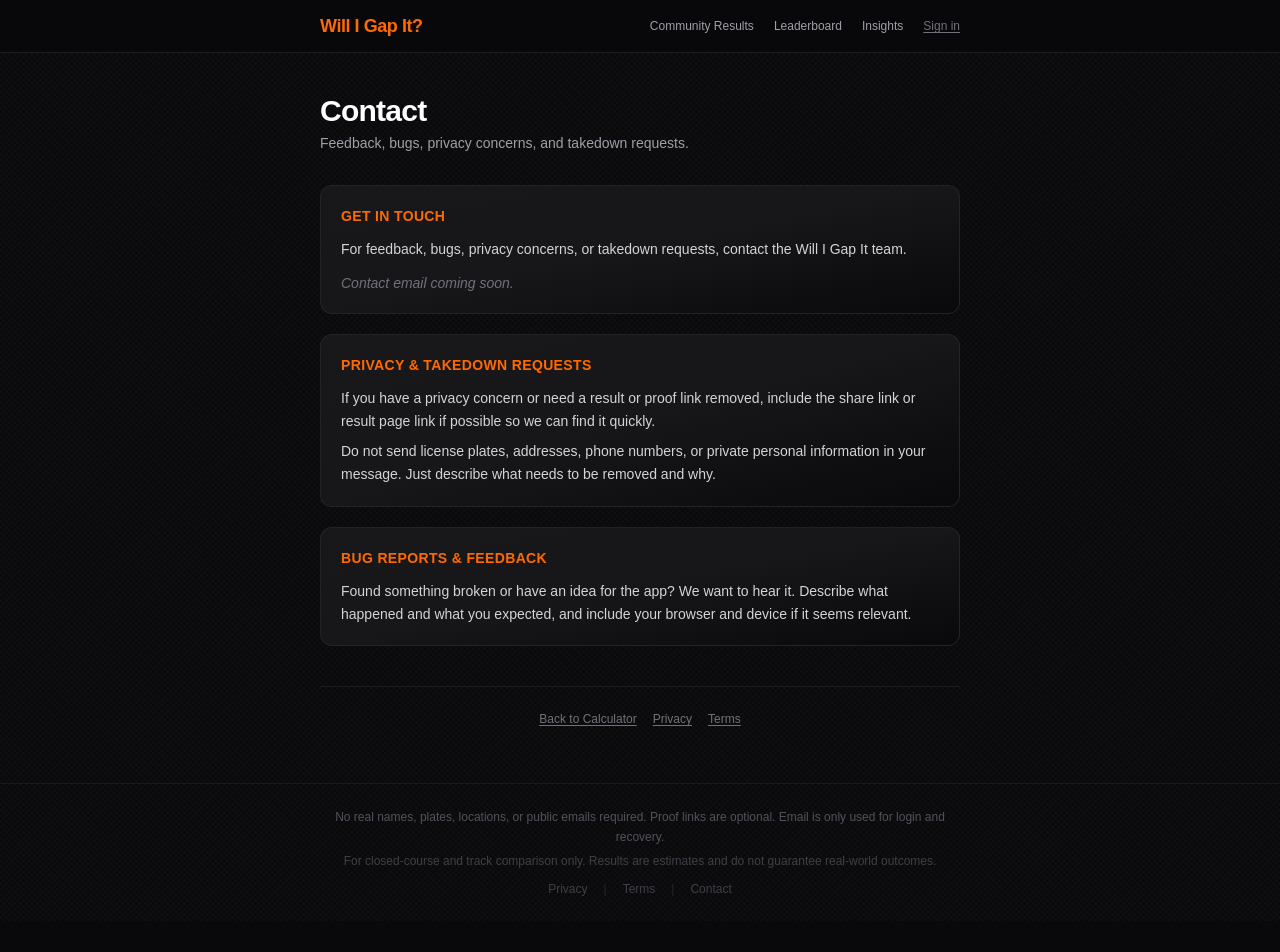
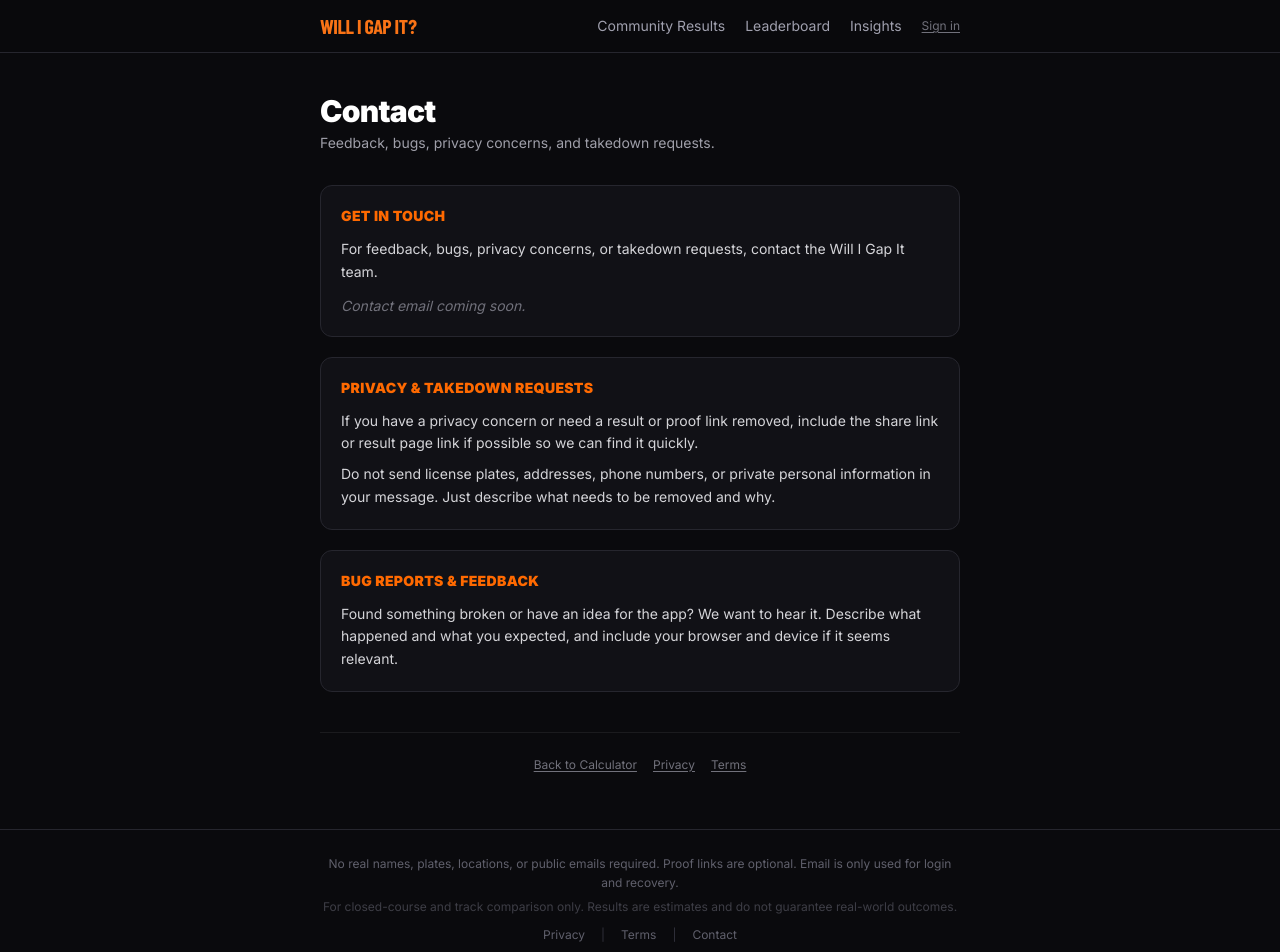
Before and after one commit to gabemuk/will-i-gap-it, a Next.js app: page /contact in a window 1280 px wide. Shown: the top 952 px of the page. Before the commit the page ends 921 px from the top, so only its background shows below. Built offline with nearby package versions, Linux system fonts and the light colour scheme; no server answers.

Commit message:
Add global design system foundation

```diff
--- a/app/globals.css
+++ b/app/globals.css
@@ -1,8 +1,51 @@
 @import "tailwindcss";
 
 :root {
-  --background: #09090b;
-  --foreground: #f4f4f5;
+  /* Legacy tokens — kept for backward compat with any direct references */
+  --background: #0A0A0D;
+  --foreground: #F5F5F8;
+
+  /* Fonts — next/font applies the raw family strings via --font-inter / --font-barlow /
+     --font-jetbrains on the <html> element; we map them to semantic names here */
+  --font-sans: var(--font-inter), Arial, Helvetica, sans-serif;
+  --font-display: var(--font-barlow), Arial, Helvetica, sans-serif;
+  --font-mono: var(--font-jetbrains), ui-monospace, monospace;
+
+  /* Backgrounds / surfaces */
+  --color-bg: #0A0A0D;
+  --color-surface-1: #111116;
+  --color-surface-2: #18181F;
+  --color-surface-3: #222229;
+
+  /* Borders */
+  --color-border: #26262E;
+  --color-border-mid: #32323C;
+  --color-border-hi: #404048;
+
+  /* Text */
+  --color-text-1: #F5F5F8;
+  --color-text-2: #A0A0AE;
+  --color-text-3: #60606C;
+
+  /* Accent (orange) */
+  --color-accent: #F97316;
+  --color-accent-dim: rgba(249, 115, 22, 0.12);
+  --color-accent-glow: rgba(249, 115, 22, 0.22);
+
+  /* Semantic states */
+  --color-success: #4ADE80;
+  --color-success-bg: #052E16;
+  --color-success-border: #166534;
+
+  --color-danger: #F87171;
+  --color-danger-bg: #2D0F0F;
+  --color-danger-border: #7F1D1D;
+
+  --color-caution: #FBBF24;
+  --color-caution-bg: #1C1400;
+  --color-caution-border: #92400E;
+
+  --color-info: #60A5FA;
 }
 
 @theme inline {
@@ -11,35 +54,29 @@
 }
 
 body {
-  background-color: var(--background);
-  color: var(--foreground);
-  font-family: Arial, Helvetica, sans-serif;
+  background-color: var(--color-bg);
+  color: var(--color-text-1);
+  font-family: var(--font-sans);
 }
 
-/* Carbon-fiber / garage-grid texture — applied to the page shell wrapper */
-.garage-bg {
-  background-color: #09090b;
-  background-image:
-    repeating-linear-gradient(
-      45deg,
-      transparent,
-      transparent 2px,
-      rgba(255, 255, 255, 0.013) 2px,
-      rgba(255, 255, 255, 0.013) 4px
-    ),
-    repeating-linear-gradient(
-      -45deg,
-      transparent,
-      transparent 2px,
-      rgba(255, 255, 255, 0.013) 2px,
-      rgba(255, 255, 255, 0.013) 4px
-    );
+/* Font utility classes — apply display/mono fonts to specific elements */
+.font-display {
+  font-family: var(--font-display);
 }
 
-/* Subtle orange glow ring used on featured cards */
+.font-mono {
+  font-family: var(--font-mono);
+}
+
+/* Page shell background — texture removed (was rgba 0.013, visually inert) */
+.garage-bg {
+  background-color: var(--color-bg);
+}
+
+/* Orange glow ring — reserved for result variant cards only */
 .glow-border-orange {
   border-color: rgba(249, 115, 22, 0.38);
   box-shadow:
-    0 0 32px rgba(249, 115, 22, 0.1),
+    0 0 24px var(--color-accent-glow),
     inset 0 1px 0 rgba(249, 115, 22, 0.07);
 }
--- a/app/layout.tsx
+++ b/app/layout.tsx
@@ -1,5 +1,26 @@
 import type { Metadata } from "next";
+import { Inter, Barlow_Condensed, JetBrains_Mono } from "next/font/google";
 import "./globals.css";
+
+const inter = Inter({
+  subsets: ["latin"],
+  variable: "--font-inter",
+  display: "swap",
+});
+
+const barlowCondensed = Barlow_Condensed({
+  subsets: ["latin"],
+  weight: ["400", "600", "700"],
+  variable: "--font-barlow",
+  display: "swap",
+});
+
+const jetbrainsMono = JetBrains_Mono({
+  subsets: ["latin"],
+  weight: ["400", "500"],
+  variable: "--font-jetbrains",
+  display: "swap",
+});
 
 export const metadata: Metadata = {
   title: "Will I Gap It?",
@@ -12,7 +33,10 @@ export default function RootLayout({
   children: React.ReactNode;
 }>) {
   return (
-    <html lang="en">
+    <html
+      lang="en"
+      className={`${inter.variable} ${barlowCondensed.variable} ${jetbrainsMono.variable}`}
+    >
       <body>{children}</body>
     </html>
   );
--- a/components/GarageCard.tsx
+++ b/components/GarageCard.tsx
@@ -1,33 +1,38 @@
 import { ReactNode } from 'react';
+
+type GarageCardVariant = 'default' | 'inset' | 'result';
 
 interface GarageCardProps {
   children: ReactNode;
-  /** Extra Tailwind classes */
   className?: string;
-  /** Show an orange glow border instead of the default subtle border */
+  /** Visual variant. 'result' applies the orange accent border + glow. Default: 'default'. */
+  variant?: GarageCardVariant;
+  /**
+   * @deprecated Use variant="result" instead.
+   * Preserved for backward compatibility — treated as variant="result".
+   */
   glow?: boolean;
   /** Tailwind padding class, defaults to p-5 */
   padding?: string;
 }
 
-/**
- * Brushed-metal / garage-panel card.
- * Use `glow` for featured/result cards that should pop with an orange accent.
- */
+const variantClasses: Record<GarageCardVariant, string> = {
+  default: 'bg-[var(--color-surface-1)] border border-[var(--color-border)]',
+  inset:   'bg-[var(--color-surface-2)] border border-[var(--color-border)]',
+  result:  'bg-[var(--color-surface-1)] border glow-border-orange',
+};
+
 export default function GarageCard({
   children,
   className = '',
+  variant = 'default',
   glow = false,
   padding = 'p-5',
 }: GarageCardProps) {
-  const border = glow
-    ? 'border glow-border-orange'
-    : 'border border-zinc-800/80';
+  const resolvedVariant: GarageCardVariant = glow ? 'result' : variant;
 
   return (
-    <div
-      className={`rounded-xl bg-gradient-to-br from-zinc-900 via-zinc-900/95 to-zinc-950 ${border} ${padding} ${className}`}
-    >
+    <div className={`rounded-xl ${variantClasses[resolvedVariant]} ${padding} ${className}`}>
       {children}
     </div>
   );
--- a/components/PageShell.tsx
+++ b/components/PageShell.tsx
@@ -7,40 +7,35 @@ interface PageShellProps {
   maxWidth?: string;
 }
 
-/**
- * Shared garage-themed page wrapper.
- * Provides: dark carbon-fiber background, sticky top nav, bottom footer privacy note.
- * Used by the homepage and any page that wants the full chrome.
- */
 export default function PageShell({ children, maxWidth = 'max-w-5xl' }: PageShellProps) {
   return (
     <div className="garage-bg min-h-screen flex flex-col text-white">
 
       {/* Top nav */}
-      <nav className="sticky top-0 z-20 border-b border-zinc-800/70 bg-zinc-950/85 backdrop-blur-sm">
+      <nav className="sticky top-0 z-20 border-b border-[var(--color-border)] bg-[rgba(10,10,13,0.88)] backdrop-blur-sm">
         <div className={`${maxWidth} mx-auto px-4 py-3 flex items-center justify-between gap-4 flex-wrap`}>
           <Link
             href="/"
-            className="text-orange-500 font-black text-lg tracking-tight hover:text-orange-400 transition-colors"
+            className="font-display font-bold text-xl tracking-tight uppercase text-[var(--color-accent)] hover:text-orange-400 transition-colors"
           >
             Will I Gap It?
           </Link>
           <div className="flex items-center gap-5 flex-wrap">
             <Link
               href="/results"
-              className="text-xs text-zinc-400 hover:text-orange-400 transition-colors hidden sm:block"
+              className="text-sm text-[var(--color-text-2)] hover:text-[var(--color-accent)] transition-colors hidden sm:block"
             >
               Community Results
             </Link>
             <Link
               href="/leaderboard"
-              className="text-xs text-zinc-400 hover:text-orange-400 transition-colors"
+              className="text-sm text-[var(--color-text-2)] hover:text-[var(--color-accent)] transition-colors"
             >
               Leaderboard
             </Link>
             <Link
               href="/insights"
-              className="text-xs text-zinc-400 hover:text-orange-400 transition-colors hidden sm:block"
+              className="text-sm text-[var(--color-text-2)] hover:text-[var(--color-accent)] transition-colors hidden sm:block"
             >
               Insights
             </Link>
@@ -57,25 +52,25 @@ export default function PageShell({ children, maxWidth = 'max-w-5xl' }: PageShel
       </main>
 
       {/* Footer */}
-      <footer className="border-t border-zinc-800/50 py-6 mt-4">
+      <footer className="border-t border-[var(--color-border)] py-6 mt-4">
         <div className={`${maxWidth} mx-auto px-4`}>
-          <p className="text-center text-zinc-600 text-xs leading-relaxed">
+          <p className="text-center text-[var(--color-text-3)] text-xs leading-relaxed">
             No real names, plates, locations, or public emails required.
             Proof links are optional. Email is only used for login and recovery.
           </p>
-          <p className="text-center text-zinc-700 text-xs mt-1.5">
+          <p className="text-center text-[var(--color-text-3)] text-xs mt-1.5 opacity-60">
             For closed-course and track comparison only. Results are estimates and do not guarantee real-world outcomes.
           </p>
           <div className="flex items-center justify-center gap-4 mt-3">
-            <Link href="/privacy" className="text-zinc-700 hover:text-zinc-500 text-xs transition-colors">
+            <Link href="/privacy" className="text-[var(--color-text-3)] hover:text-[var(--color-text-2)] text-xs transition-colors">
               Privacy
             </Link>
-            <span className="text-zinc-800 text-xs">|</span>
-            <Link href="/terms" className="text-zinc-700 hover:text-zinc-500 text-xs transition-colors">
+            <span className="text-[var(--color-border-mid)] text-xs">|</span>
+            <Link href="/terms" className="text-[var(--color-text-3)] hover:text-[var(--color-text-2)] text-xs transition-colors">
               Terms
             </Link>
-            <span className="text-zinc-800 text-xs">|</span>
-            <Link href="/contact" className="text-zinc-700 hover:text-zinc-500 text-xs transition-colors">
+            <span className="text-[var(--color-border-mid)] text-xs">|</span>
+            <Link href="/contact" className="text-[var(--color-text-3)] hover:text-[var(--color-text-2)] text-xs transition-colors">
               Contact
             </Link>
           </div>
```
